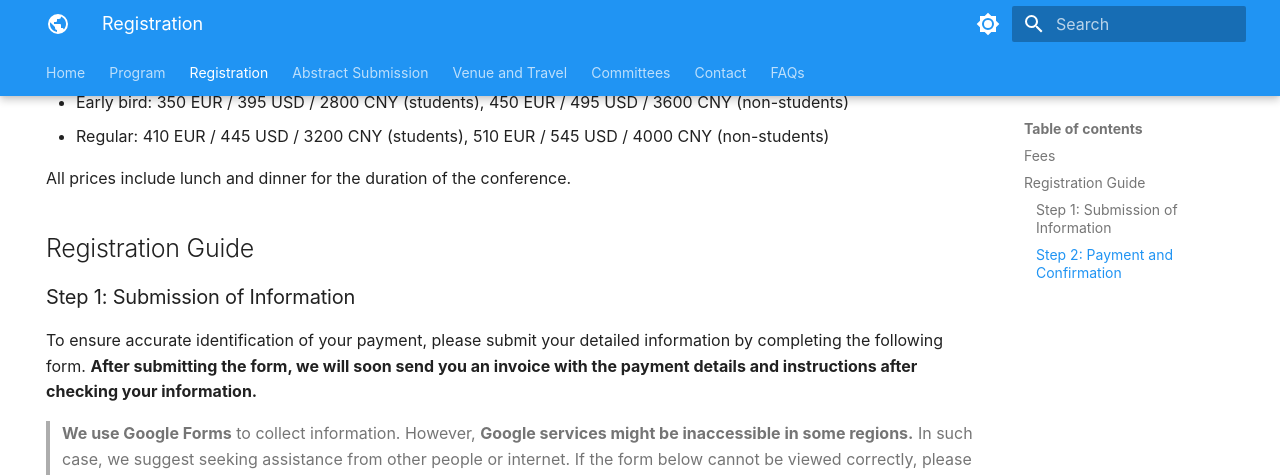
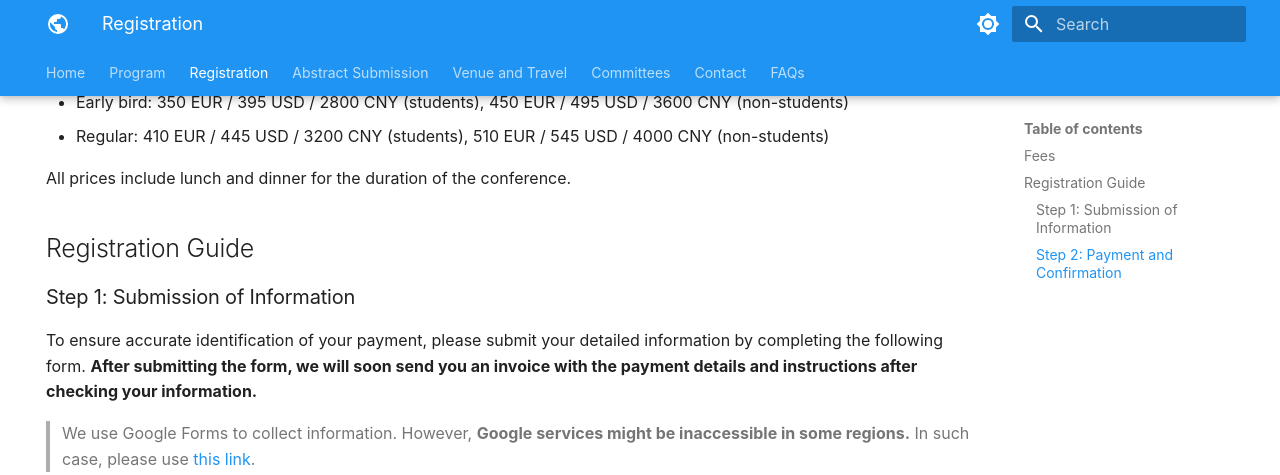
Before and after one commit to Admittedly-Goat/isiesem2024.net.github.io, an MkDocs documentation site: the page built from docs/Registration/index.md, in a window 1280 px wide and 1400 px high, scrolled down 505 px. Shown: the top 475 px of the window. Built offline with MkDocs 1.6.1 and Material for MkDocs 9.7.7, drawn with Linux system fonts in a browser that asks for light colours; some of the changed text lies outside the part shown.

Commit message:
Update index.md

```diff
--- a/docs/Registration/index.md
+++ b/docs/Registration/index.md
@@ -29,9 +29,11 @@
 
 To ensure accurate identification of your payment, please submit your detailed information by completing the following form. **After submitting the form, we will soon send you an invoice with the payment details and instructions after checking your information.**
 
-> **We use Google Forms** to collect information. However, **Google services might be inaccessible in some regions.** In such case, we suggest seeking assistance from other people or internet. If the form below cannot be viewed correctly, please use [this link](https://docs.google.com/forms/d/e/1FAIpQLSdgKNyBpGUemg2ZdP7lCvK22xTXS6SmS0jbMZVu9rk6YfqjFQ/viewform?usp=sf_link).
+> We use Google Forms to collect information. However, **Google services might be inaccessible in some regions.** In such case, please use [this link](https://docs.qq.com/form/page/DSUFCS3NWUkVHUHJu).
 
 <iframe src="https://docs.google.com/forms/d/e/1FAIpQLSdgKNyBpGUemg2ZdP7lCvK22xTXS6SmS0jbMZVu9rk6YfqjFQ/viewform?embedded=true" width="640" height="480" frameborder="0" marginheight="0" marginwidth="0">Loading…</iframe>
+
+> If the form above cannot be viewed correctly, please use [this link](https://docs.google.com/forms/d/e/1FAIpQLSdgKNyBpGUemg2ZdP7lCvK22xTXS6SmS0jbMZVu9rk6YfqjFQ/viewform?usp=sf_link).
 
 ### Step 2: Payment and Confirmation
 
```
